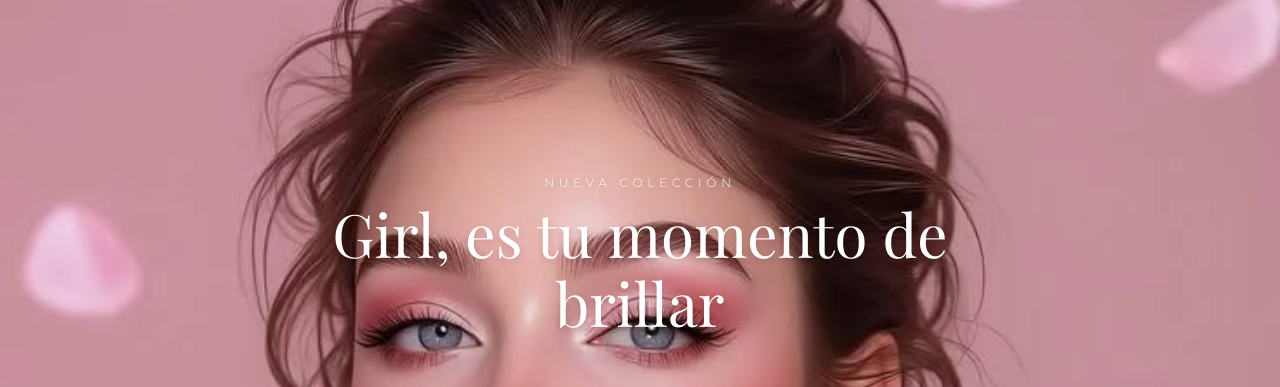
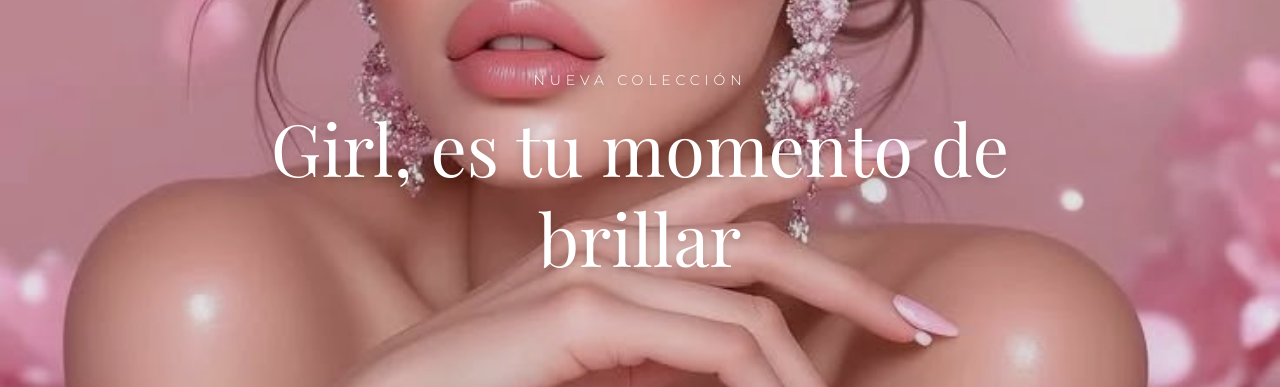
Before and after one commit to Dubey888/splendide-web, a Next.js app: page / in a window 1280 px wide. Shown: the part 264-651 px from the top of the page. Built offline with nearby package versions, Linux system fonts and the light colour scheme; no server answers.

Commit message:
Actualizar funcionamiento componentes

```diff
--- a/components/CarruselBanner.tsx
+++ b/components/CarruselBanner.tsx
@@ -13,28 +13,28 @@ export default function CarruselBanner() {
       pagination={{ clickable: true }}
       autoplay={{ delay: 5000, disableOnInteraction: false }}
       loop={true}
-      // Hacemos el banner muy alto en computadora (95vh) para que quepan las manos
-      className="w-full h-[70vh] md:h-[95vh] bg-[#FCF6F6]"
+      // Volvemos a un alto proporcionado para evitar el efecto de "zoom" extremo
+      className="w-full h-[65vh] md:h-[75vh] lg:h-[80vh] bg-[#FCF6F6]"
     >
       <SwiperSlide className="relative w-full h-full flex items-center justify-center">
-        {/* object-top es la magia que evita que se corte la cabeza y las manos */}
+        {/* EL AJUSTE CLAVE: object-center recupera el encuadre hermoso del inicio (enfocando el rostro) */}
         <Image
           src="/portada.jpeg"
           alt="Banner Principal"
           fill
           priority
-          className="object-cover object-top md:object-[center_top]"
+          className="object-cover object-center"
         />
 
-        {/* Sombra casi invisible solo para que la letra blanca se lea bien */}
-        <div className="absolute inset-0 bg-black/5" />
+        {/* Sombra sutil para no oscurecer la belleza de la foto */}
+        <div className="absolute inset-0 bg-black/10" />
 
-        {/* Textos delicados idénticos a tu versión de celular (image_20) */}
-        <div className="absolute inset-0 flex flex-col justify-center items-center text-center z-10 px-4 mt-8 md:mt-12">
-          <p className="text-white text-[10px] md:text-xs tracking-[0.4em] font-light uppercase mb-2 drop-shadow-sm">
+        {/* Textos femeninos y delicados */}
+        <div className="absolute inset-0 flex flex-col justify-center items-center text-center z-10 px-4 mt-2">
+          <p className="text-white text-[10px] md:text-sm tracking-[0.35em] font-light uppercase mb-3 drop-shadow-md">
             Nueva Colección
           </p>
-          <h2 className="text-4xl md:text-5xl lg:text-6xl font-serif text-white font-light drop-shadow-md leading-[1.15] max-w-3xl mx-auto">
+          <h2 className="text-4xl md:text-5xl lg:text-7xl font-serif text-white font-light drop-shadow-lg leading-tight">
             Girl, es tu momento de<br />brillar
           </h2>
         </div>
```
